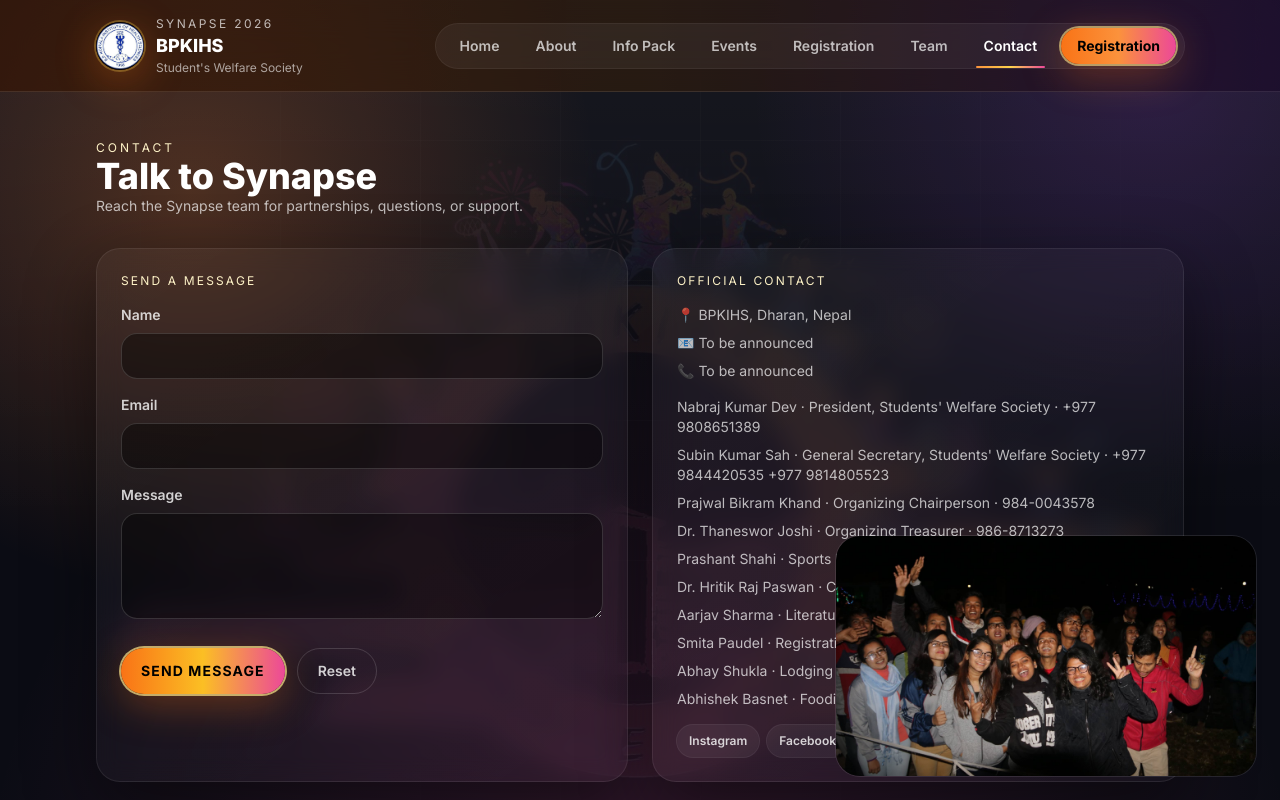
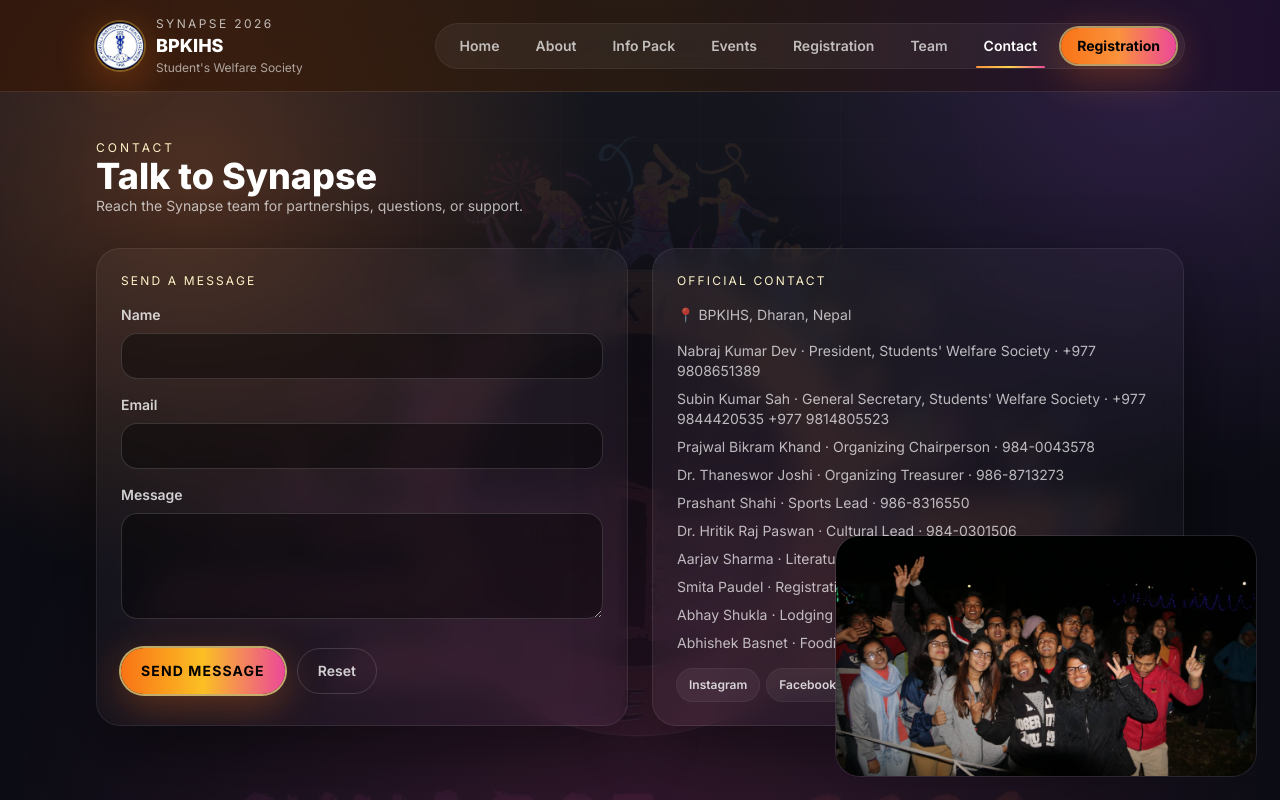
Before and after one commit to synapsebpkihs26-ai/syanpse, a React (Vite) app: page /contact in a window 1280 px wide. Shown: the top 800 px of the page. Built offline with nearby package versions, Linux system fonts and the light colour scheme.

Commit message:
Update Contact.jsx

```diff
--- a/src/pages/Contact.jsx
+++ b/src/pages/Contact.jsx
@@ -2,7 +2,8 @@ import { useState } from "react";
 import Container from "../components/Container.jsx";
 import { contactDetails, socialLinks } from "../data/content.js";
 
-const formEndpoint = "https://formspree.io/f/mldryzyy";
+const formEndpoint = "https://formspree.io/f/mqeaqojo";
+
 
 export default function Contact() {
   const [form, setForm] = useState({ name: "", email: "", message: "" });
@@ -112,8 +113,6 @@ export default function Contact() {
               <p className="text-xs uppercase tracking-[0.18em] text-amber-100">Official contact</p>
               <div className="space-y-2 text-sm text-white/70">
                 <p>📍 BPKIHS, Dharan, Nepal</p>
-                <p>📧 To be announced</p>
-                <p>📞 To be announced</p>
               </div>
 
               <div className="space-y-2 text-sm text-white/70">
```
